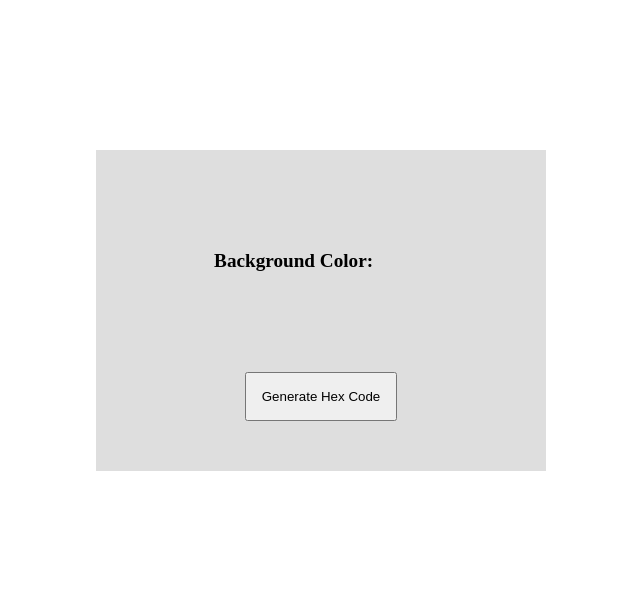
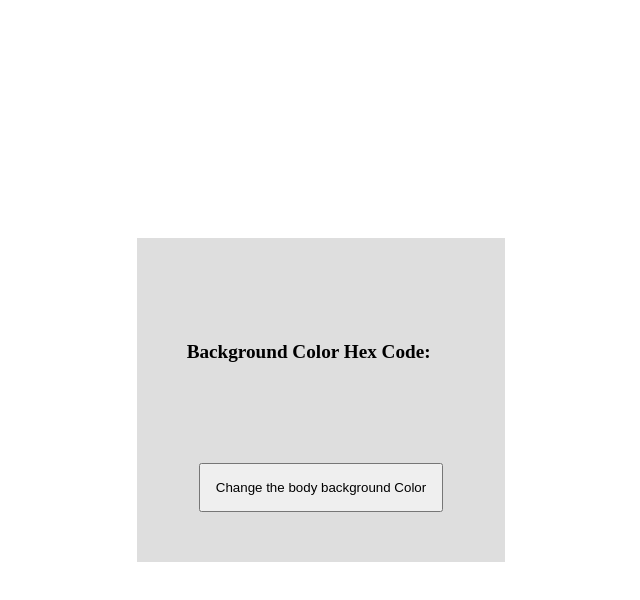
Before and after one commit to MALICK96/basic-javacript-project, a plain HTML site: page hexcode.html in a window 1280 px wide. Shown: the whole page, without its empty margins (319-959 px from the left). Drawn offline with Linux system fonts and the light colour scheme.

Commit message:
small fixed on content and style

```diff
--- a/hex.css
+++ b/hex.css
@@ -5,8 +5,8 @@
 }
 
 body {
-  max-width: 900px;
-  margin: auto;
+  min-height: 100vh;
+
   display: flex;
   flex-direction: column;
   justify-content: center;
@@ -14,7 +14,7 @@ body {
 }
 
 .container {
-  width: 50%;
+  text-align: center;
   display: flex;
   flex-direction: column;
   justify-content: center;
@@ -38,8 +38,10 @@ body {
   font-weight: bold;
   margin-top: 50px;
 }
+
 .hex {
   display: inline-block;
-  width: 50px;
-  font-weight: normal;
+  font-size: 1.2em;
+  padding: 10px;
+  font-weight: bold;
 }
--- a/hexcode.html
+++ b/hexcode.html
@@ -9,10 +9,10 @@
   <body>
     <div class="container">
       <div class="hex-wrapper">
-        <p>Background Color: <span class="hex"><span></p>
+        <p>Background Color Hex Code: <span class="hex"><span></p>
       </div>
 
-      <button onclick="changeBg();" class="btn">Generate Hex Code</button>
+      <button onclick="changeBg();" class="btn">Change the body background Color</button>
     </div>
 
     <script src="hexCodeGenerator.js"></script>
```
